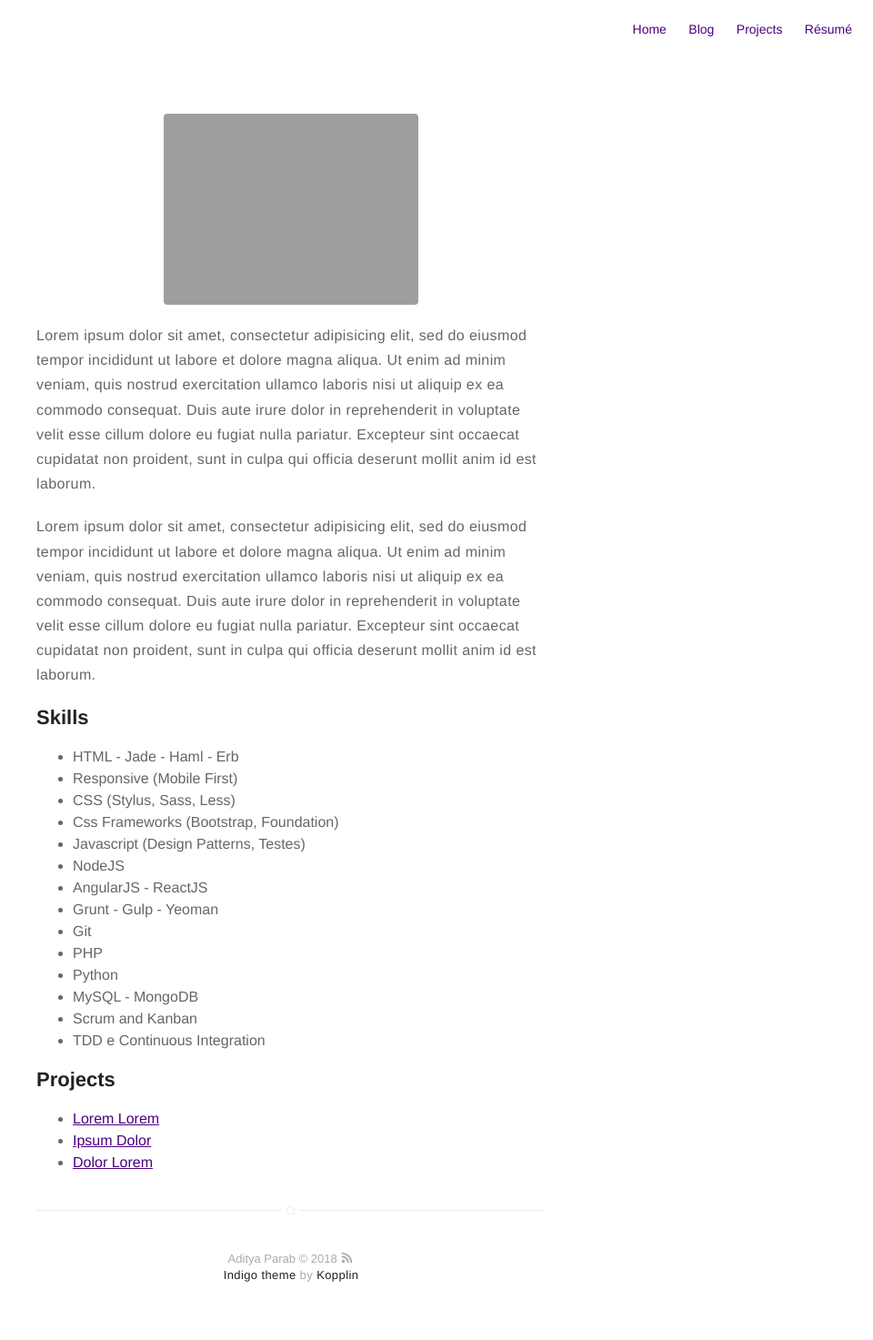
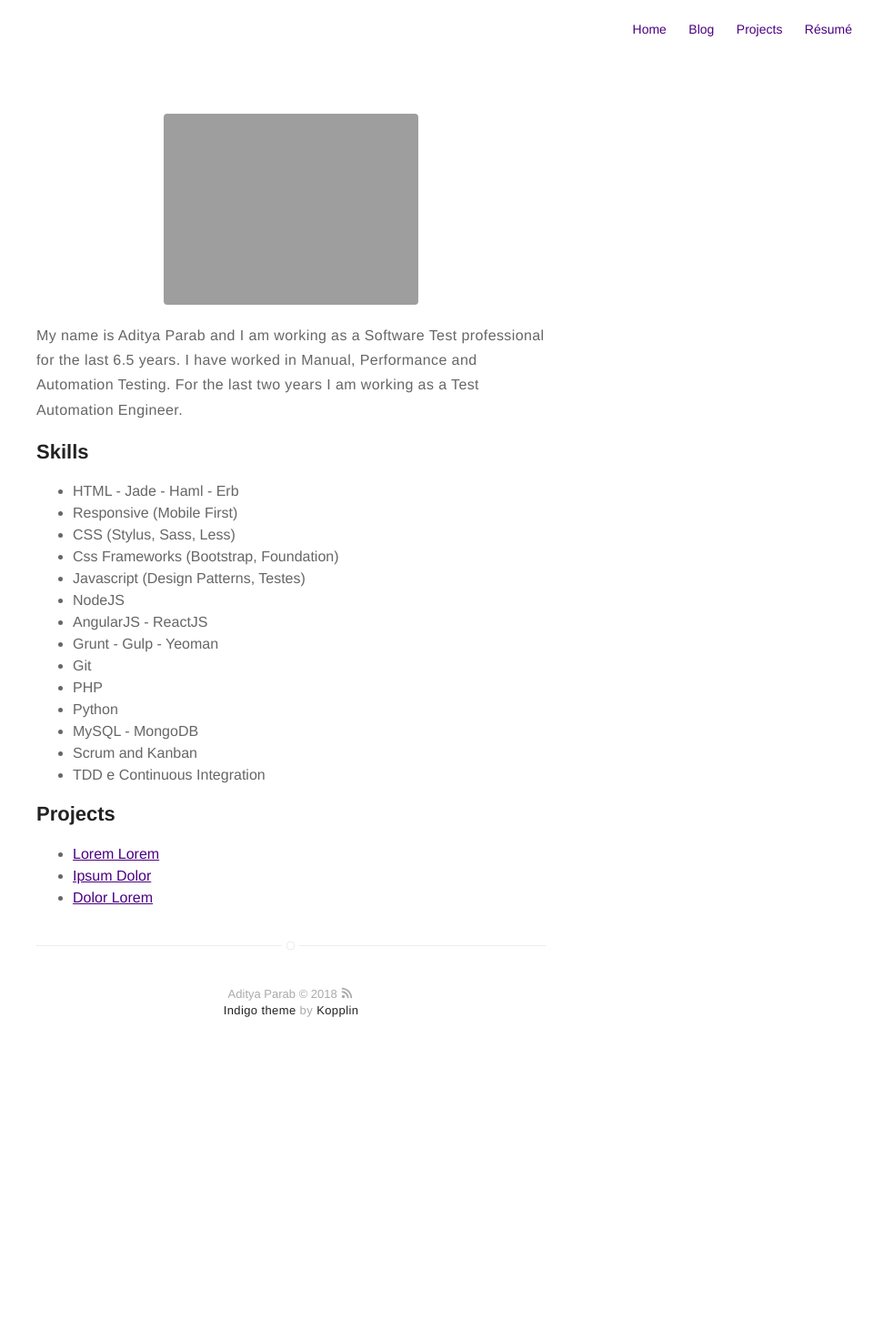
Before and after one commit to adiparab14/adiparab.github, a Jekyll site: the page built from about.md, in a window 1280 px wide. Shown: the whole page at 91% size, without its empty margins (320-1280 px from the left). Built offline with Jekyll 4.4.1, drawn with Linux system fonts in a browser that asks for light colours; after the commit the page ends 1182 px from its top, so only the background shows below that.

Commit message:
Update about.md
Updating About me section

```diff
--- a/about.md
+++ b/about.md
@@ -4,19 +4,7 @@ layout: page
 ---
 ![Profile Image]({{ site.url }}/{{ site.picture }})
 
-<p>Lorem ipsum dolor sit amet, consectetur adipisicing elit, sed do eiusmod
-tempor incididunt ut labore et dolore magna aliqua. Ut enim ad minim veniam,
-quis nostrud exercitation ullamco laboris nisi ut aliquip ex ea commodo
-consequat. Duis aute irure dolor in reprehenderit in voluptate velit esse
-cillum dolore eu fugiat nulla pariatur. Excepteur sint occaecat cupidatat non
-proident, sunt in culpa qui officia deserunt mollit anim id est laborum.</p>
-
-<p>Lorem ipsum dolor sit amet, consectetur adipisicing elit, sed do eiusmod
-tempor incididunt ut labore et dolore magna aliqua. Ut enim ad minim veniam,
-quis nostrud exercitation ullamco laboris nisi ut aliquip ex ea commodo
-consequat. Duis aute irure dolor in reprehenderit in voluptate velit esse
-cillum dolore eu fugiat nulla pariatur. Excepteur sint occaecat cupidatat non
-proident, sunt in culpa qui officia deserunt mollit anim id est laborum.</p>
+<p>My name is Aditya Parab and I am working as a Software Test professional for the last 6.5 years. I have worked in Manual, Performance and Automation Testing. For the last two years I am working as a Test Automation Engineer.</p>
 
 <h2>Skills</h2>
 
```
